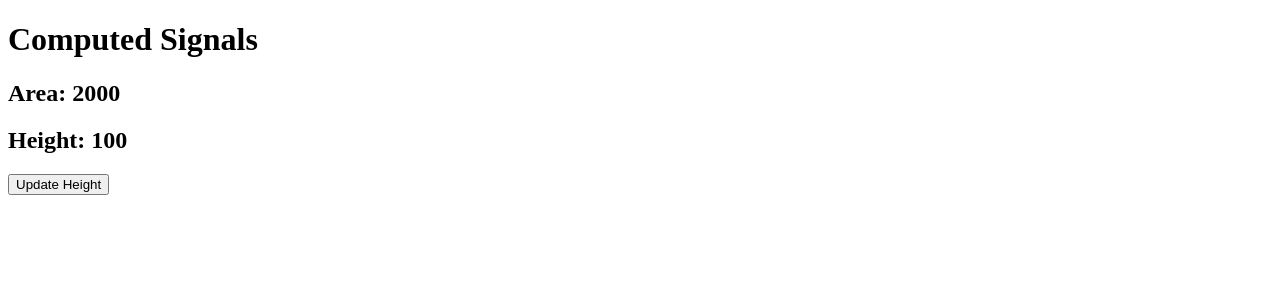
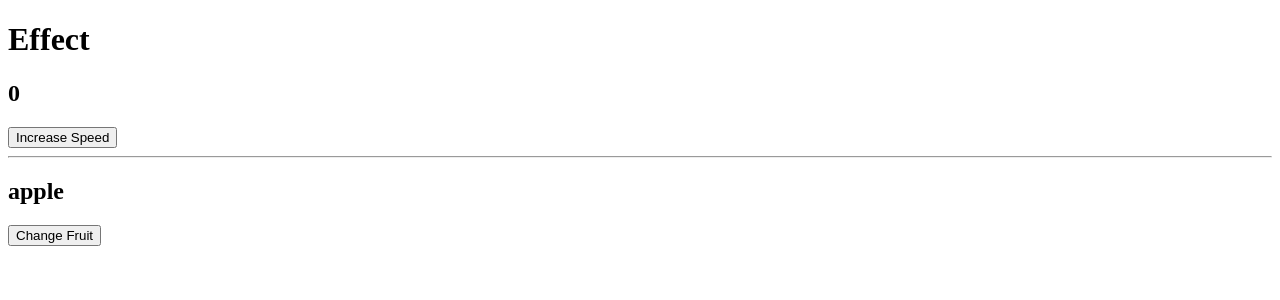
Before and after one commit to deep-coder1/angular22-tutorial-csbs, an Angular app: page / in a window 1280 px wide. Shown: the top 300 px of the page. Built offline with nearby package versions, Linux system fonts and the light colour scheme.

Commit message:
Effect in Angular tut comp

```diff
--- a/src/app/app.html
+++ b/src/app/app.html
@@ -61,7 +61,16 @@
 
 
 <!-- Computed Signals in Angular -->
-<h1>Computed Signals</h1>
+<!-- <h1>Computed Signals</h1>
 <h2>Area: {{area()}}</h2>
 <h2>Height: {{height()}}</h2>
-<button (click)="handleHeight()">Update Height</button>
+<button (click)="handleHeight()">Update Height</button> -->
+
+
+<!-- Effect in Angular -->
+<h1>Effect</h1>
+<h2 [style.color]="color">{{speed()}}</h2>
+<button (click)="increaseSpeed()">Increase Speed</button>
+<hr />
+<h2>{{fruit()}}</h2>
+<button (click)="changeFruit()">Change Fruit</button>
--- a/src/app/app.ts
+++ b/src/app/app.ts
@@ -122,18 +122,53 @@ import { Profile } from './profile/profile';
 //   }
 // }
 
+// export class App {
+//   height = signal(100);
+//   width = signal(20);
+//   area = computed(()=> this.height()*this.width())
+//   constructor(){
+//     effect(()=>{
+//       // console.log("area is : ", this.area());
+//       console.log("is updating?");
+//     })
+//   }
+
+//   handleHeight(){
+//     this.height.set(this.height() + 10);
+//   }
+// }
+
+
+// Effect in Angular
 export class App {
-  height = signal(100);
-  width = signal(20);
-  area = computed(()=> this.height()*this.width())
+  speed = signal(0)
+  fruit=signal("apple")
+  color="black"
+
   constructor(){
     effect(()=>{
-      // console.log("area is : ", this.area());
-      console.log("is updating?");
+      if(this.speed()>0 && this.speed()<80){
+        this.color="green"
+      }
+      if(this.speed()>80 && this.speed()<120){
+        this.color="orange"
+      }
+      if(this.speed()>=120){
+        this.color="red"
+      }
+      console.log("speed : ", this.speed());
+    })
+
+    effect(()=> {
+      console.log(this.fruit())
     })
   }
 
-  handleHeight(){
-    this.height.set(this.height() + 10);
+  increaseSpeed(){
+    this.speed.set(this.speed()+10)
+  }
+
+  changeFruit(){
+    this.fruit.set('banana')
   }
 }
```
